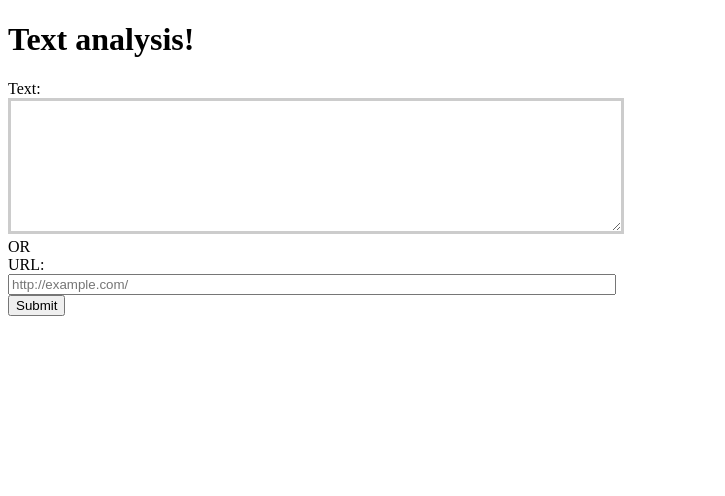
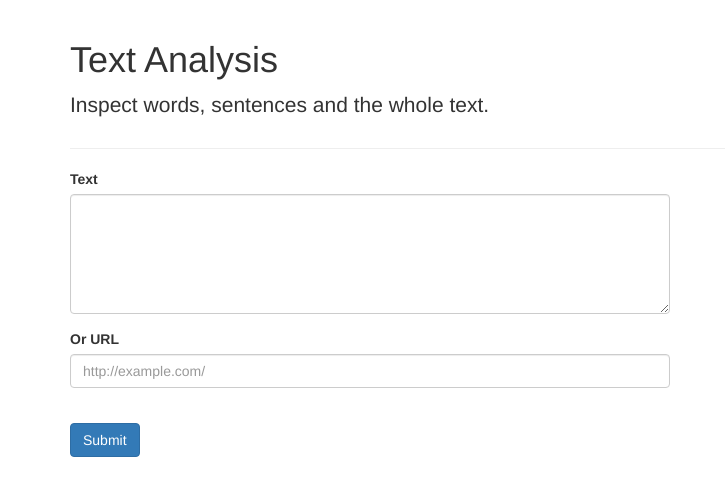
Before and after one commit to dtran320/write-better, a Flask app: page / in a window 1280 px wide. Shown: the top 496 px of the page, without its empty margins (0-725 px from the left). Run offline with Flask 2, Linux system fonts and the light colour scheme; parts of the project's set-up code (start-up, migrations or seed data) failed here and were passed over; some libraries are stand-ins or nearby versions.

Commit message:
Add most common nouns and adjs to results. Add Bootstrap and modify markup to use it.

```diff
--- a/static/style.css
+++ b/static/style.css
@@ -1,8 +1,6 @@
 textarea.text-to-tag {
 	width: 600px;
 	height: 120px;
-	border: 3px solid #cccccc;
-	padding: 5px;
 }
 
 table.results, table.results th, table.results td {
--- a/templates/index.html
+++ b/templates/index.html
@@ -2,15 +2,15 @@
 {% block body %}
 
 <form action="{{ url_for('analyze') }}" method="post">
-
-Text:<br/>
-<textarea name="text" class="text-to-tag"></textarea>
-<br/>
-OR
-<br/>
-<label for="url">URL:</label><br/>
-<input type="text" id="url" name="url" class="url-to-tag" placeholder="http://example.com/" /><br/>
-<input type="submit" />
+<div class="form-group">
+    <label for="input-text">Text</label>
+    <textarea name="text" id="input-text" class="text-to-tag form-control"></textarea>
+</div>
+<div class="form-group">
+    <label for="url">Or URL</label><br/>
+    <input type="text" id="url" name="url" class="url-to-tag form-control" placeholder="http://example.com/" /><br/>
+</div>
+<input type="submit" class="btn btn-primary" />
 </form>
 
 {% endblock %}
--- a/templates/layout.html
+++ b/templates/layout.html
@@ -2,15 +2,24 @@
 
 <html>
 <head>
+    <link rel="stylesheet" href="https://maxcdn.bootstrapcdn.com/bootstrap/3.3.2/css/bootstrap.min.css">
 	<link rel="stylesheet" type="text/css" href="{{ url_for('static', filename='style.css') }}">
 	<title>Analyze Text</title>
 </head>
 
 <body>
-<h1>Text analysis!</h1>
-
-{% block body %}
-{% endblock %}
+<div class="container">
+    <div class="page-header">
+        <h1>Text Analysis</h1>
+        <p class="lead">
+            {% block lead_text %}
+                Inspect words, sentences and the whole text.
+            {% endblock %}
+        </p>
+    </div>
+    {% block body %}
+    {% endblock %}
+</div>
 
 </body>
 </html>
--- a/write_better.py
+++ b/write_better.py
@@ -2,7 +2,8 @@ from flask import Flask, Markup, render_template, request
 import lxml
 from lxml.html.clean import Cleaner
 
-from app import analyze_words, analyze_sentences, analyze_text
+from app import analyze_words, analyze_sentences, analyze_text, \
+    get_most_common_by_pos
 
 app = Flask(__name__)
 app.debug = True
@@ -27,10 +28,16 @@ def analyze():
     result = analyze_words(text, True)
     sent_results = analyze_sentences(text)
     sent_variance = analyze_text(text)
+
+    most_common_nouns = get_most_common_by_pos(text, 'NN')
+    most_common_adjectives = get_most_common_by_pos(text, 'JJ')
+
     return render_template('result.html',
         results=result,
         sentence_results=sent_results,
         sent_variance=sent_variance,
+        common_nouns=most_common_nouns,
+        common_adjectives=most_common_adjectives,
     )
 
 
```
Also changed, not shown: app.py (+12 -0 lines), templates/result.html (+36 -9 lines).
